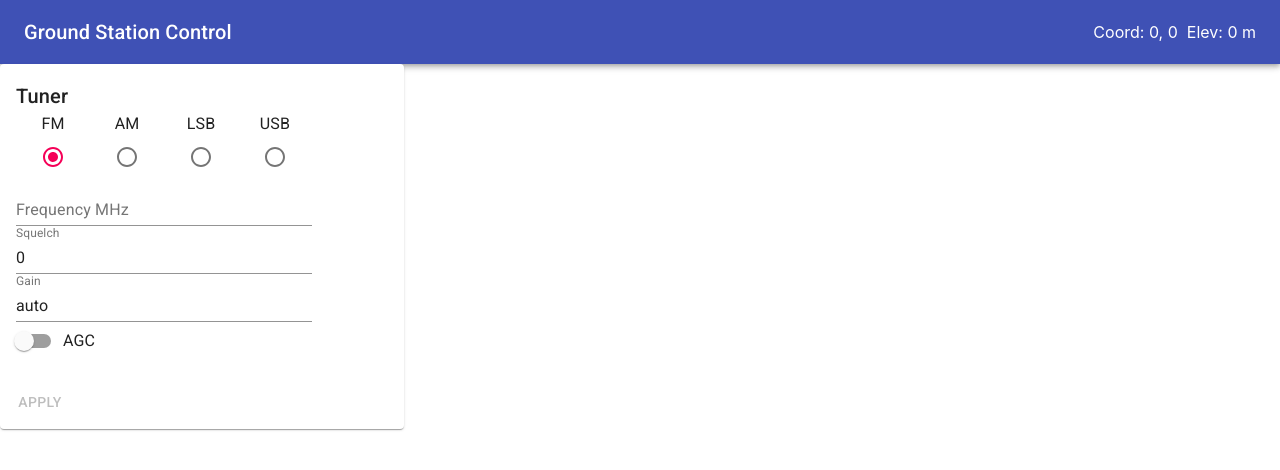
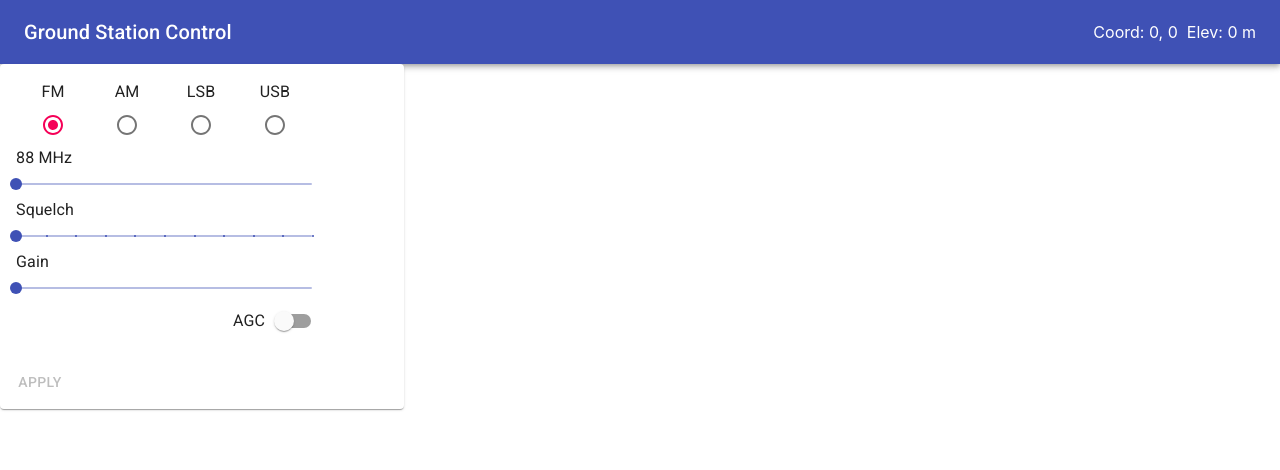
Before and after one commit to dennisdunn/station-ui, a React (Create React App) app: page / in a window 1280 px wide. Shown: the top 470 px of the page. Built offline with nearby package versions, Linux system fonts and the light colour scheme; no server answers.

Commit message:
OK, let's see if we can control the radio.

```diff
--- a/src/components/SdrControl.js
+++ b/src/components/SdrControl.js
@@ -1,4 +1,17 @@
-import { Button, Card, CardActionArea, CardActions, CardContent, FormControl, FormControlLabel, makeStyles, Radio, RadioGroup, Switch, TextField, Typography } from "@material-ui/core";
+import {
+  Button,
+  Card,
+  CardActions,
+  CardContent,
+  FormControl,
+  FormControlLabel,
+  makeStyles,
+  Radio,
+  RadioGroup,
+  Slider,
+  Switch,
+  Typography
+} from "@material-ui/core";
 import React, { useEffect, useState } from "react";
 import { callApi } from "./services";
 
@@ -6,12 +19,16 @@ const useStyles = makeStyles(theme => ({
   root: { maxWidth: "40ch" }
 }));
 
+const gainDisplay = v => {
+  return v === 0 ? "Auto" : `${v}`;
+};
+
 export const SdrControl = ({ source, onApply }) => {
   const classes = useStyles();
-  const [freq, setFreq] = useState("");
+  const [freq, setFreq] = useState(88);
   const [mode, setMode] = useState(0);
-  const [gain, setGain] = useState("0");
-  const [squelch, setSquelch] = useState("0");
+  const [gain, setGain] = useState(0);
+  const [squelch, setSquelch] = useState(0);
   const [agc, setAgc] = useState(0);
 
   useEffect(() => {
@@ -27,14 +44,11 @@ export const SdrControl = ({ source, onApply }) => {
 
   return (
     <Card className={classes.root}>
-      <CardActionArea>
       <CardContent>
-          <Typography variant="h6">Tuner</Typography>
         <FormControl>
           <RadioGroup
             row
             value={mode}
-              name="mode"
             onChange={e => {
               setMode(Number.parseFloat(e.target.value));
             }}
@@ -64,32 +78,47 @@ export const SdrControl = ({ source, onApply }) => {
               labelPlacement="top"
             />
           </RadioGroup>
-            <TextField
-              name="freq"
+          <Typography id="fLabel">{freq} MHz</Typography>
+          <Slider
             value={freq}
-              label="Frequency MHz"
-              onChange={e => {
-                setFreq(e.target.value);
+            aria-labelledby="gLabel"
+            valueLabelDisplay="off"
+            step={0.1}
+            min={88}
+            max={150}
+            onChange={(e, v) => {
+              setFreq(v);
             }}
           />
-            <TextField
-              name="squelch"
+          <Typography id="sLabel">Squelch</Typography>
+          <Slider
             value={squelch}
-              label="Squelch"
-              onChange={e => {
-                setSquelch(e.target.value);
+            aria-labelledby="sLabel"
+            valueLabelDisplay="auto"
+            step={1}
+            min={0}
+            max={10}
+            marks
+            onChange={(e, v) => {
+              setSquelch(v);
             }}
           />
-            <TextField
-              name="gain"
-              value={gain === "0" ? "auto" : gain}
-              label="Gain"
-              onChange={e => {
-                setGain(e.target.value);
+          <Typography id="gLabel">Gain</Typography>
+          <Slider
+            value={gain}
+            aria-labelledby="gLabel"
+            valueLabelDisplay="auto"
+            valueLabelFormat={gainDisplay}
+            step={0.1}
+            min={0}
+            max={50}
+            onChange={(e, v) => {
+              setGain(v);
             }}
           />
           <FormControlLabel
             label="AGC"
+            labelPlacement="start"
             control={
               <Switch
                 name="agc"
@@ -102,7 +131,6 @@ export const SdrControl = ({ source, onApply }) => {
           />
         </FormControl>
       </CardContent>
-      </CardActionArea>
       <CardActions>
         <Button
           onClick={() => onApply({ mode, freq, squelch, gain, agc })}
```
Lines whose indentation alone changed are shown as unchanged.
